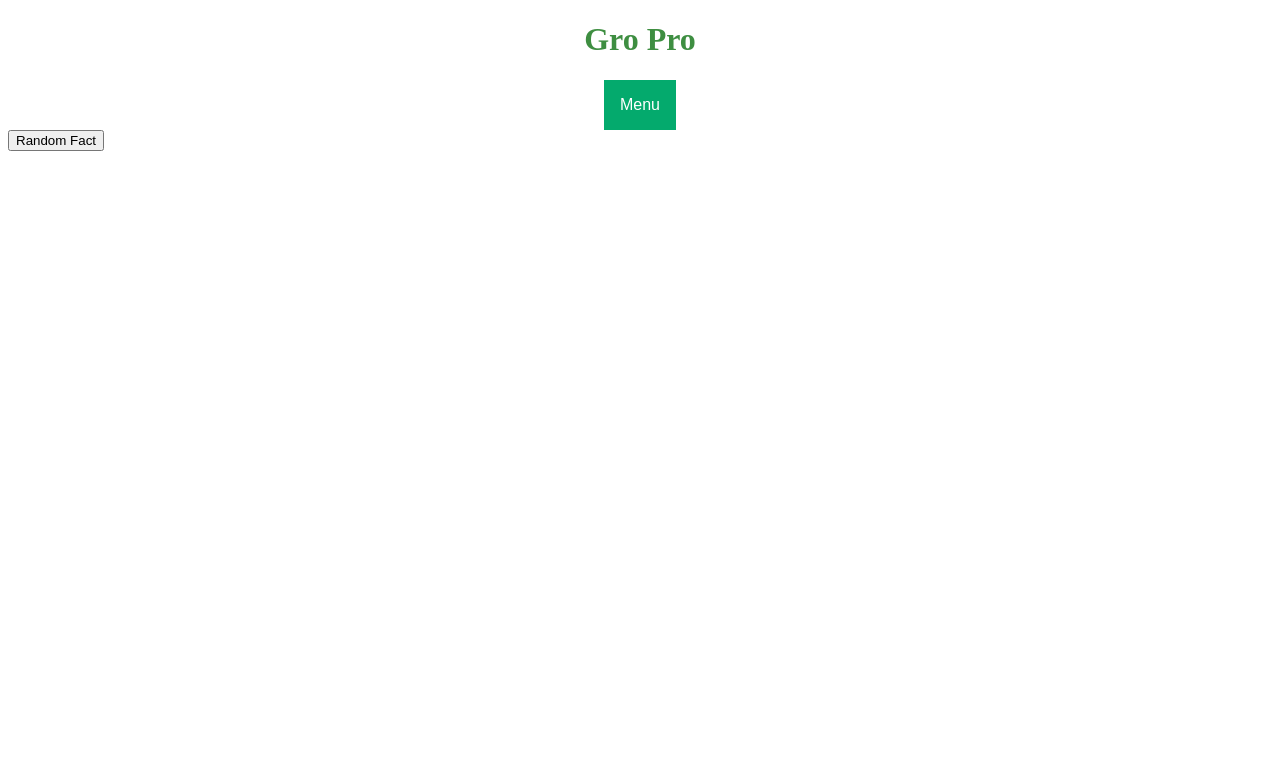
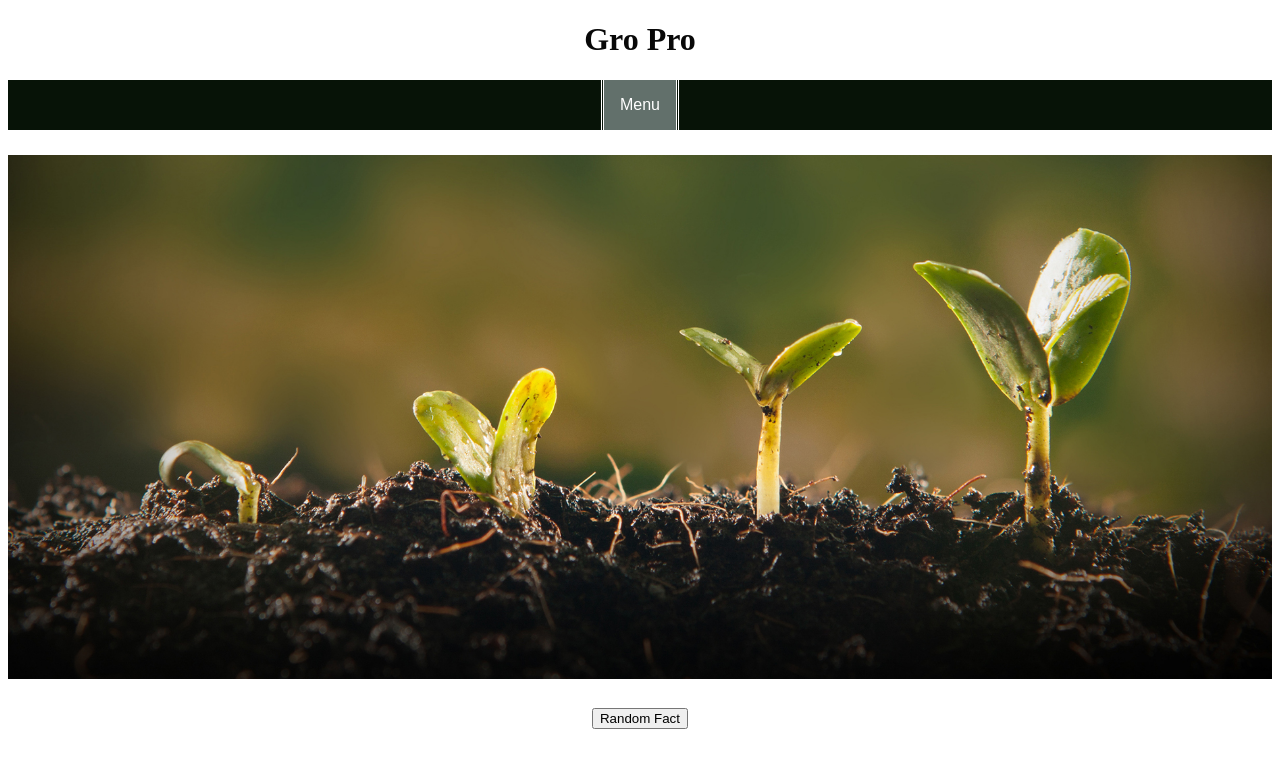
Before and after one commit to Bright-Verdant/Gro-Pro-Project, a plain HTML site: page index.html in a window 1280 px wide. Drawn offline with Linux system fonts and the light colour scheme.

Commit message:
Added picture and few css modification

```diff
--- a/Assets/script.css
+++ b/Assets/script.css
@@ -2,22 +2,39 @@
 h1 {
   text-align: center;
   flex-wrap: wrap;
-  color: #3e8e41;
+  color: #080808;
 }
 
 header {
   text-align: center;
+  background-color: #071307;
+}
+
+img {
+  max-width: 100%;
+  margin-top: 2%;
+  margin-bottom: 2%;
+}
+
+.bottom {
+  text-align: center;
+  flex-wrap: wrap;
+}
+
+.fact {
+  text-decoration: underline;
 }
 
 
 
 /* Dropdown Button */
 .dropbtn {
-    background-color: #04AA6D;
+    background-color: #62706b;
     color: white;
     padding: 16px;
     font-size: 16px;
     border: none;
+    outline-style: double;
   }
 
   /* The container <div> - needed to position the dropdown content */
--- a/index.html
+++ b/index.html
@@ -22,9 +22,10 @@
     </header>
     <main>
       <div class="top">
-        <button id="go">Random Fact</button>
+        <img src="Assets/plantgrowthhero.jpg">
       </div>
       <div class="bottom">
+        <button id="go">Random Fact</button>
         <p><span class="fact"></span></p>
       </div>
     </main>
```
Also changed, not shown: Assets/plantgrowthhero.jpg (added).
